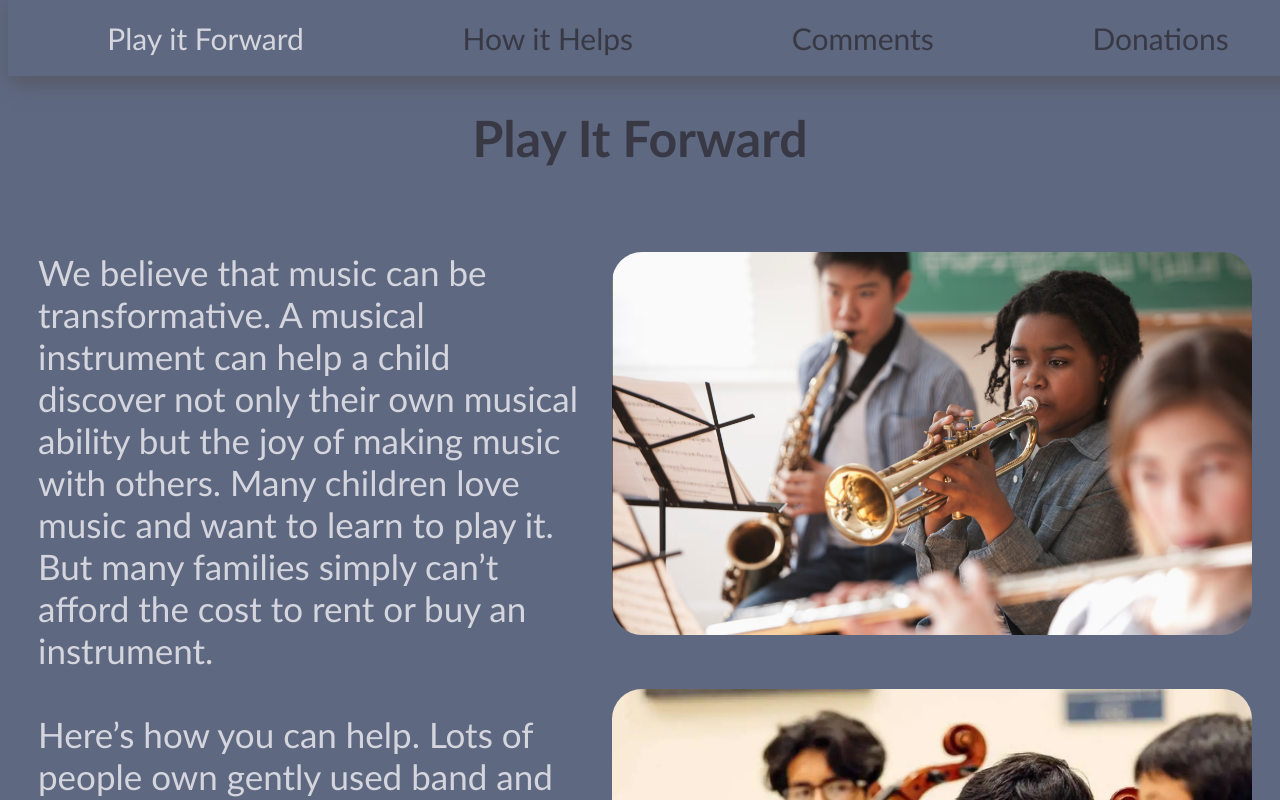
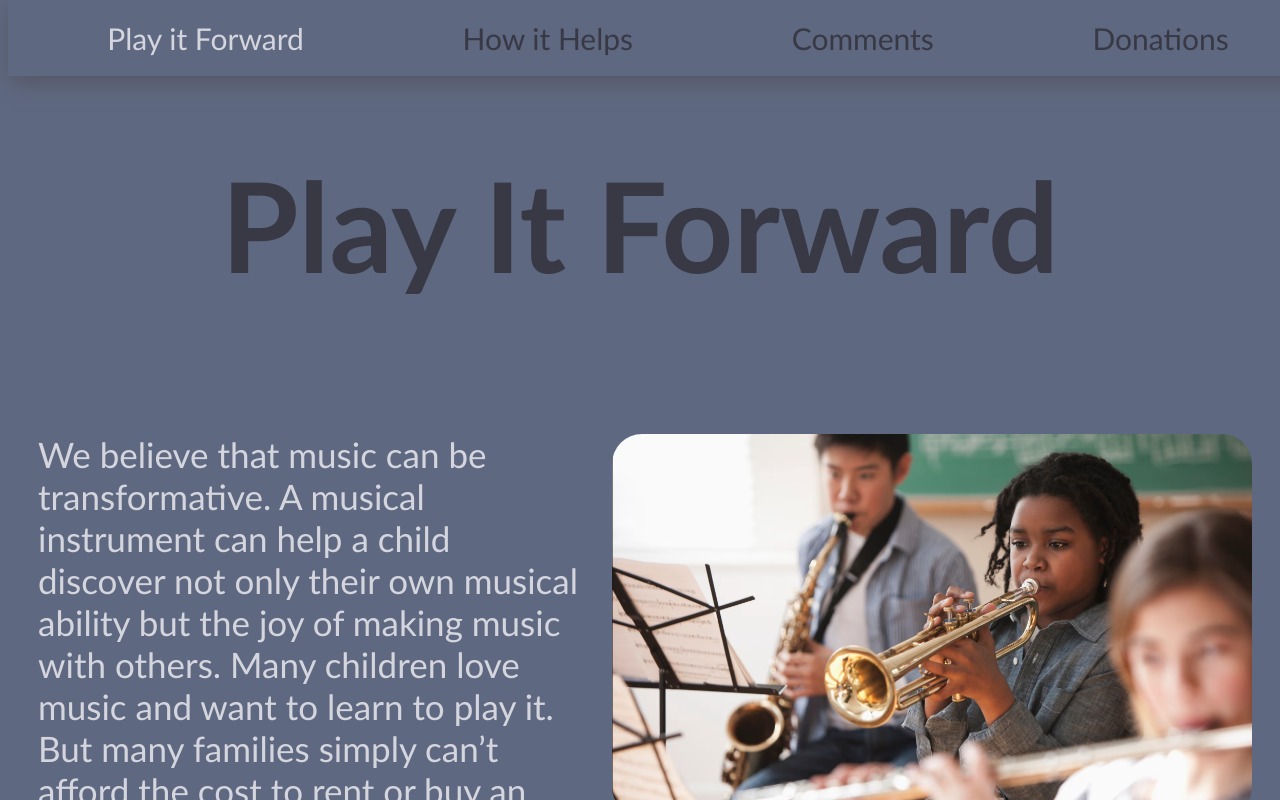
Before and after one commit to ktkelly11/Kelly_Katherine_Instrument_Capstone, a React (Vite) app: page / in a window 1280 px wide. Shown: the top 800 px of the page. Built offline with nearby package versions, Linux system fonts and the light colour scheme.

Commit message:
Updated Homepage

```diff
--- a/src/components/helpsIntro/HelpsIntro.css
+++ b/src/components/helpsIntro/HelpsIntro.css
@@ -1,13 +1,13 @@
-.title,
-.intro,
-.video {
+.helps-title,
+.helps-intro,
+.helps-video {
   display: flex;
   justify-content: center;
   align-items: center;
   font-family: "Gill Sans", "Gill Sans MT", Calibri, "Trebuchet MS", sans-serif;
 }
 
-.title h1 {
+.helps-title h1 {
   margin-top: 100px;
   text-align: center;
   font-size: 50px;
--- a/src/components/helpsIntro/HelpsIntro.jsx
+++ b/src/components/helpsIntro/HelpsIntro.jsx
@@ -3,13 +3,13 @@ import "./HelpsIntro.css";
 export default function HelpsIntro() {
   return (
     <>
-      <div className="title">
+      <div className="helps-title">
         <h1>How your donations make a difference</h1>
       </div>
-      <div className="intro">
+      <div className="helps-intro">
         <p>Watch a similar program in Los Angeles:</p>
       </div>
-      <div className="video">
+      <div className="helps-video">
         <iframe
           width="560"
           height="315"
--- a/src/components/homePageInfo/HomePageInfo.css
+++ b/src/components/homePageInfo/HomePageInfo.css
@@ -1,11 +1,11 @@
-p {
+.site-summary p {
   color: rgb(213, 213, 222);
   margin: 30px;
   font-family: "Gill Sans", "Gill Sans MT", Calibri, "Trebuchet MS", sans-serif;
   font-size: 35px;
 }
 
-img {
+.student-image img {
   max-width: 50vw;
   margin-right: 20px;
   margin-top: 50px;
--- a/src/components/homePageIntro/HomePageIntro.css
+++ b/src/components/homePageIntro/HomePageIntro.css
@@ -1,5 +1,7 @@
-.home-page-intro h1 {
+.home-title h1 {
   font-family: "Gill Sans", "Gill Sans MT", Calibri, "Trebuchet MS", sans-serif;
   color: rgb(57, 57, 69);
-  font-size: 120px;
+  font-size: 125px;
+  margin-top: 150px;
+  text-align: center;
 }
--- a/src/components/homePageIntro/HomePageIntro.jsx
+++ b/src/components/homePageIntro/HomePageIntro.jsx
@@ -4,7 +4,7 @@ export default function HomePageIntro() {
   return (
     <>
       <div className="home-page-intro">
-        <div className="title">
+        <div className="home-title">
           <h1>Play It Forward</h1>
         </div>
       </div>
```
